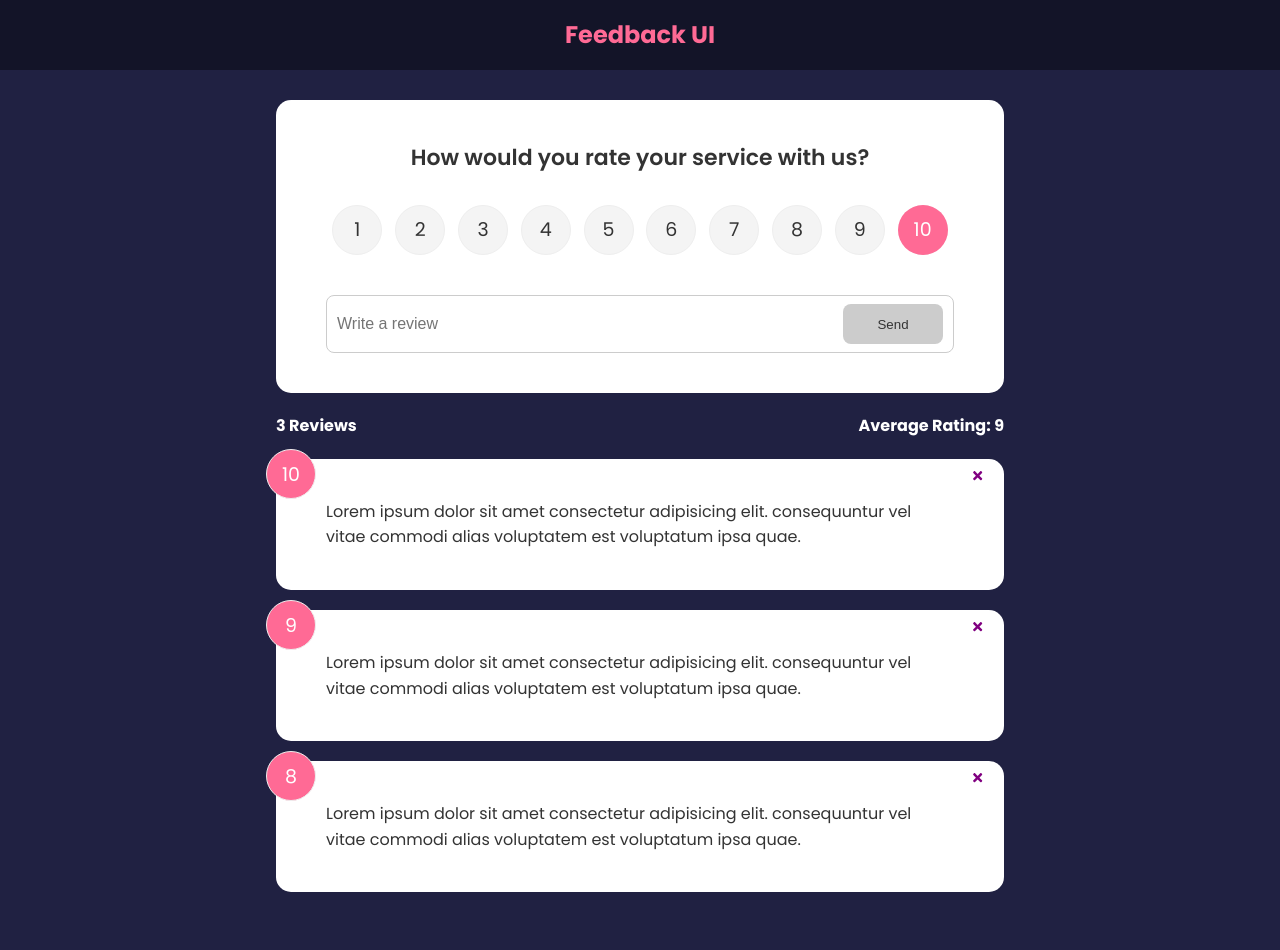
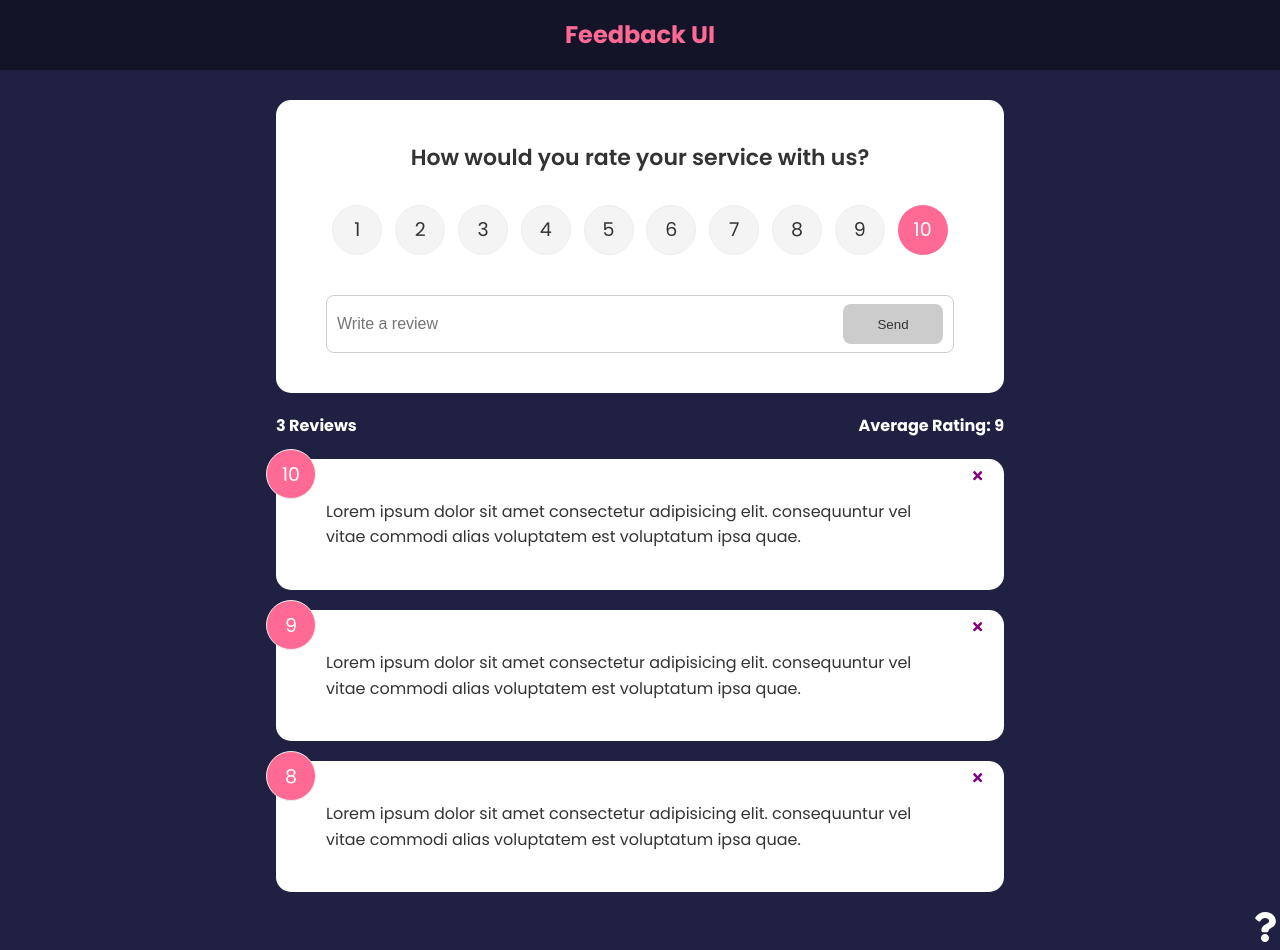
Before and after one commit to adamLangsti/Feedback-UI, a React (Vite) app: page / in a window 1280 px wide. Before the commit the page ends 912 px from the top, so only its background shows below. Built offline with nearby package versions, Linux system fonts and the light colour scheme.

Commit message:
feat: bringing in new aboutIcon component into main app component

```diff
--- a/src/App.tsx
+++ b/src/App.tsx
@@ -7,6 +7,7 @@ import FeedbackData from './data/FeedbackData';
 import { v4 as uuidv4 } from 'uuid';
 import { BrowserRouter, Route, Routes } from 'react-router-dom';
 import About from './pages/About';
+import AboutIconLink from './components/AboutIconLink';
 
 function App() {
     const [feedback, setFeedback] = useState(FeedbackData);
@@ -42,6 +43,7 @@ function App() {
                     <Route path='/about' element={<About />} />
                 </Routes>
             </div>
+            <AboutIconLink />
         </BrowserRouter>
     );
 }
```
